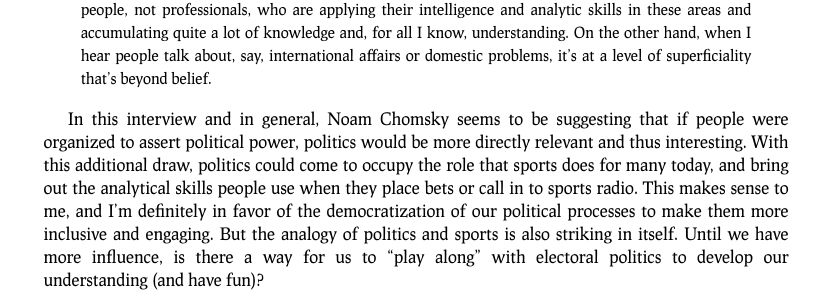
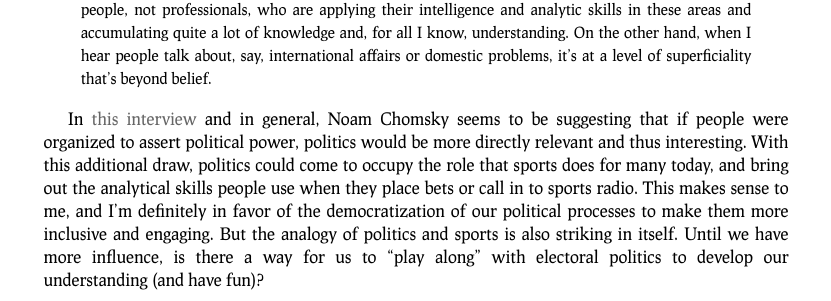
Before and after one commit to tladendo/tomladendorf, a Jekyll site: the page built from _posts/2016-08-05-fantasy-politics.md, in a window 1280 px wide. Shown: the part 315-616 px from the top of the page, without its empty margins (224-1055 px from the left). Built offline with Jekyll 4.4.1, drawn with Linux system fonts in a browser that asks for light colours; some of the changed lines change nothing that is shown.

Commit message:
add link

```diff
--- a/_posts/2016-08-05-fantasy-politics.md
+++ b/_posts/2016-08-05-fantasy-politics.md
@@ -8,7 +8,7 @@
 
 > When I'm driving, I sometimes turn on the radio and I find very often that what I'm listening to is a discussion of sports. These are telephone conversations. People call in and have long and intricate discussions, and it's plain that quite a high degree of thought and analysis is going into that. People know a tremendous amount. They know all sorts of complicated details and enter into far-reaching discussion about whether the coach made the right decision yesterday and so on. These are ordinary people, not professionals, who are applying their intelligence and analytic skills in these areas and accumulating quite a lot of knowledge and, for all I know, understanding. On the other hand, when I hear people talk about, say, international affairs or domestic problems, it's at a level of superficiality that's beyond belief.
 
-&nbsp;&nbsp; In this interview and in general, Noam Chomsky seems to be suggesting that if people were organized to assert political power, politics would be more directly relevant and thus interesting. With this additional draw, politics could come to occupy the role that sports does for many today, and bring out the analytical skills people use when they place bets or call in to sports radio. This makes sense to me, and I'm definitely in favor of the democratization of our political processes to make them more inclusive and engaging. But the analogy of politics and sports is also striking in itself. Until we have more influence, is there a way for us to “play along” with electoral politics to develop our understanding (and have fun)?
+&nbsp;&nbsp; In [this interview](https://books.google.de/books?id=BBzHiOfnGAUC&pg=PA33&lpg=PA33&dq=%22When+I%27m+driving,+I+sometimes+turn+on+the+radio+and+I+find+very+often+that+what+I%27m+listening+to+is+a+discussion+of+sports%22&source=bl&ots=uz8fKaEHp3&sig=zBaAwXuA9MgtkfgUGfRa5GmvgpQ&hl=de&sa=X&ved=0ahUKEwjZgZu_2arOAhVHWRQKHYziBDAQ6AEIJzAB#v=onepage&q=%22When%20I%27m%20driving%2C%20I%20sometimes%20turn%20on%20the%20radio%20and%20I%20find%20very%20often%20that%20what%20I%27m%20listening%20to%20is%20a%20discussion%20of%20sports%22&f=false) and in general, Noam Chomsky seems to be suggesting that if people were organized to assert political power, politics would be more directly relevant and thus interesting. With this additional draw, politics could come to occupy the role that sports does for many today, and bring out the analytical skills people use when they place bets or call in to sports radio. This makes sense to me, and I'm definitely in favor of the democratization of our political processes to make them more inclusive and engaging. But the analogy of politics and sports is also striking in itself. Until we have more influence, is there a way for us to “play along” with electoral politics to develop our understanding (and have fun)?
 
 &nbsp;&nbsp; When I think of “playing along” in the context of sports, I immediately think of fantasy football. Not only is this a game in itself with its own internal rules, but it also really demands attention to the happenings of professional football. At the same time that it gives players/virtual owners a diversion, it draws them into the real game and deepens their knowledge and appreciation. To be competitive, players need to follow games, look at stats, consider trades, and follow sports news. The best players are constantly absorbing, analyzing, and interpreting information to try to maximize their performance. They know the real-life game inside and out, much like pundits know politics inside and out.
 
```
